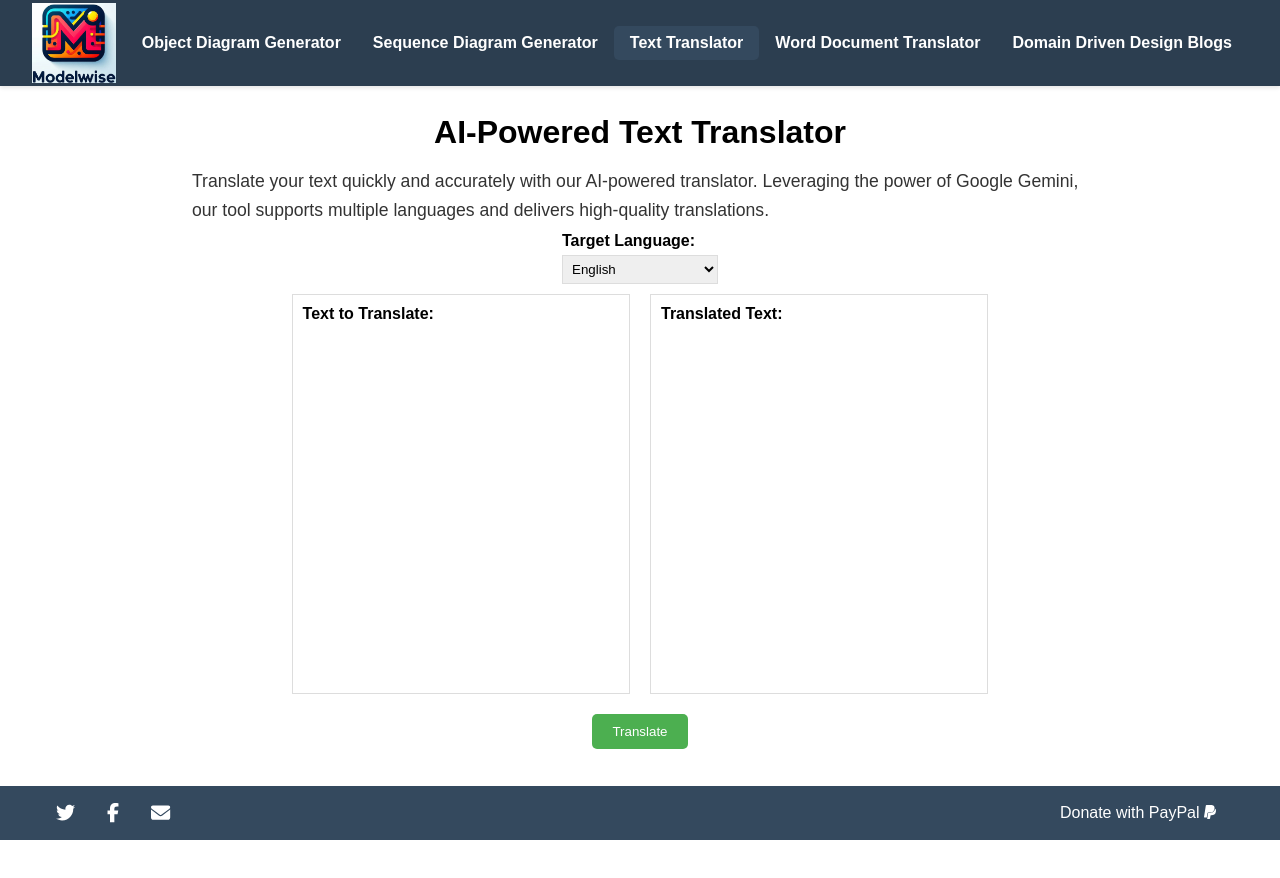
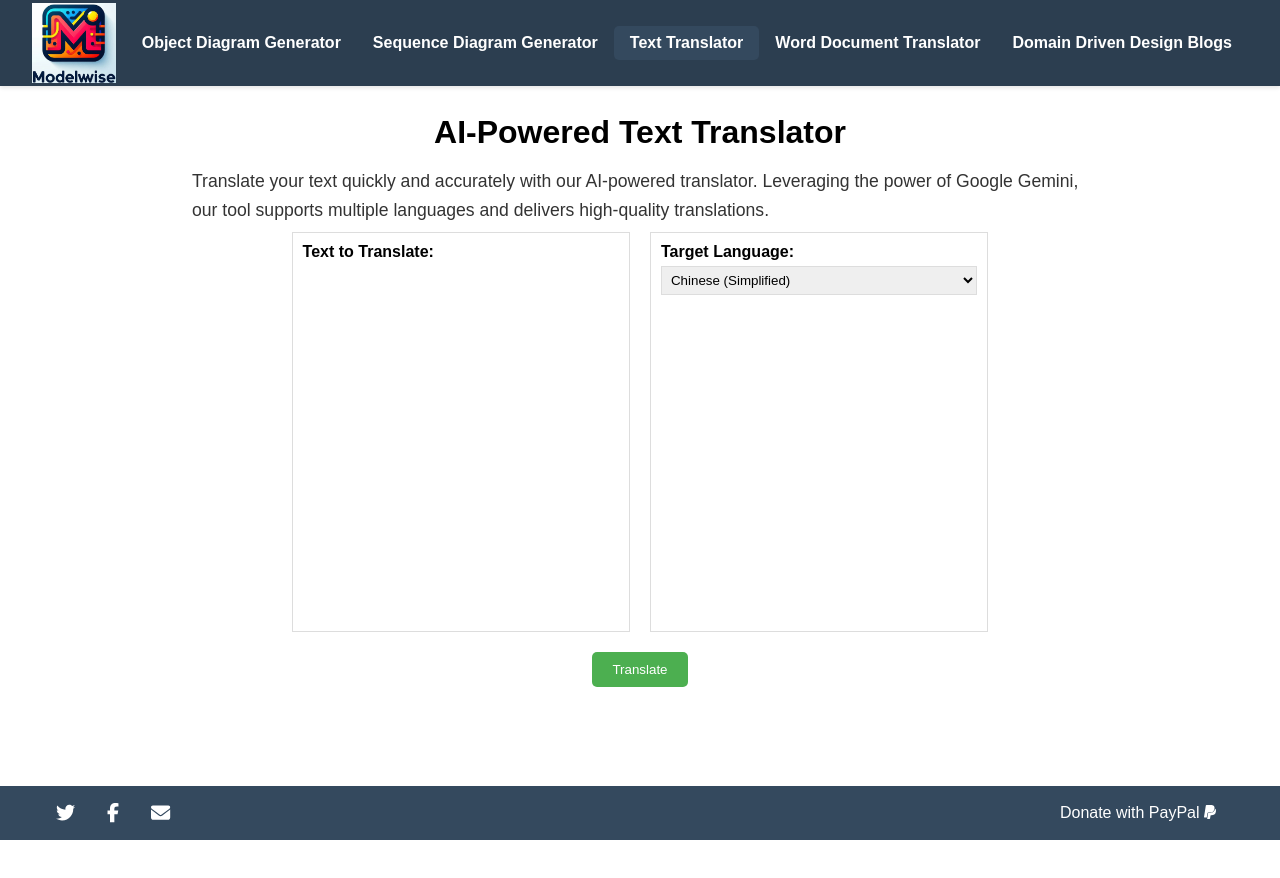
Before and after one commit to LevonZhang/model-generator, a Vue app: page /text-translator in a window 1280 px wide. Shown: the top 878 px of the page. Before the commit the page ends 840 px from the top, so only its background shows below. Built offline with nearby package versions, Linux system fonts and the light colour scheme.

Commit message:
quotation

```diff
--- a/src/components/TextTranslator.vue
+++ b/src/components/TextTranslator.vue
@@ -5,6 +5,12 @@
       Translate your text quickly and accurately with our AI-powered translator.
       Leveraging the power of Google Gemini, our tool supports multiple languages and delivers high-quality translations.
     </p>
+    <div class="translator">
+      <div class="input-area">
+        <label for="input-text">Text to Translate:</label>
+        <div v-html="inputText" contenteditable="true" @input="onInputTextChange"></div>
+      </div>
+      <div class="output-area">
         <div class="language-selector">
           <label for="target-language">Target Language:</label>
           <select id="target-language" v-model="targetLanguage">
@@ -17,14 +23,6 @@
             <option value="zh-TW">Chinese (Traditional)</option>
           </select>
         </div>
-
-    <div class="translator">
-      <div class="input-area">
-        <label for="input-text">Text to Translate:</label>
-        <div v-html="inputText" contenteditable="true" @input="onInputTextChange"></div>
-      </div>
-      <div class="output-area">
-        <label for="output-text">Translated Text:</label>
         <div v-html="outputText" contenteditable="false"></div>
       </div>
     </div>
@@ -46,7 +44,7 @@ export default {
     return {
       inputText: '',
       outputText: '',
-      targetLanguage: 'en', // Default target language
+      targetLanguage: 'zh-CN', // Default target language
       isDesigning: false,
       errorMessage: null,
     };
```
Lines whose indentation alone changed are shown as unchanged.
